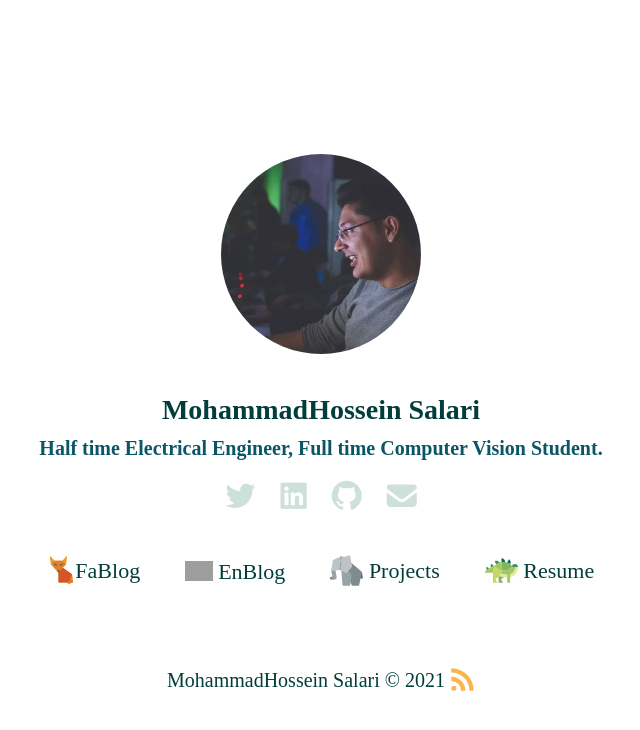
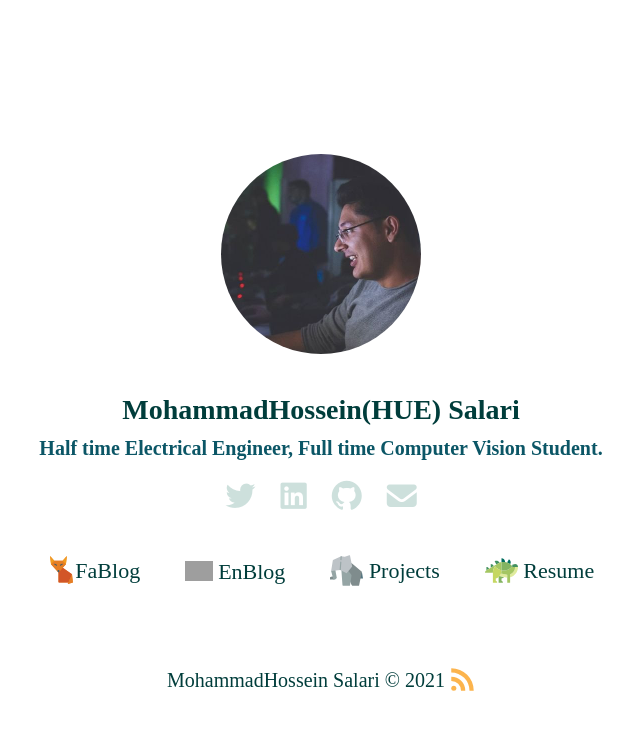
Before and after one commit to mh-salari/mh-salari.ir, a Jekyll site: the page built from index.md, in a window 1280 px wide. Shown: the top 730 px of the page, without its empty margins (319-959 px from the left). Built offline with Jekyll 4.4.1, drawn with Linux system fonts in a browser that asks for light colours; nearby versions of some CDN libraries; some web fonts are replaced; library files that are not in the unit come from our copies; grey boxes are pictures that could not be loaded.

Commit message:
change site addres to hue-salari.ir

```diff
--- a/CNAME
+++ b/CNAME
@@ -1 +1 @@
-mh-salari.ir
+hue-salari.ir
--- a/_config.yml
+++ b/_config.yml
@@ -3,27 +3,27 @@
 
 timezone: Asia/Tehran
 
-title: "H.U.E." # the name of your site, e.g. ACME Corp.
-tagline: "MohammadHossein Salari Personal Site | A blog dedicated to my EE & AI/ML journey"
+title: "HUE" # the name of your site, e.g. ACME Corp.
+tagline: "MohammadHossein(HUE) Salari Personal Site | A blog dedicated to my EE & AI/ML journey"
 description: I have created this blog to document my Electrical Engineering and Artificial Intelligence/Machine Learning journey. I mainly write about Deep Learning, Computer Vision/Image processing, Pytorch, OpenCV, Python, Microcontrollers (STM32, STM8, Arduino) and C/C++
 
-author: mh-salari
+author: hue-salari
 
 twitter:
-  username: mh_salari
+  username: hue_salari
   card: summary_large_image
 
 social:
   name: MohammadHossein Salari
   links:
-    - https://twitter.com/mh_salari
+    - https://twitter.com/hue_salari
     - https://www.linkedin.com/in/mohammad-hossein-salari/
     - https://github.com/mh-salari
 
 permalink: /:title/
 
  # Google Analytics
-google_analytics: UA—XXXXXXXX-X
+google_analytics: G-SNFETJ4DPW
 
 owner:
   name: MohammadHossein Salari
--- a/_layouts/home.html
+++ b/_layouts/home.html
@@ -43,7 +43,7 @@
     <!-- main -->
     <main class="main">
       <img class="avatar" src="{{ site.url }}/assets/images/mh-salari.jpeg" alt="MohammadHossein Salari" />
-      <h1 class="blog-owner">MohammadHossein Salari</h1>
+      <h1 class="blog-owner">MohammadHossein(HUE) Salari</h1>
       <h2 class="description">
         Half time Electrical Engineer,<br class="rwd-break" />
         Full time Computer Vision Student.
```
